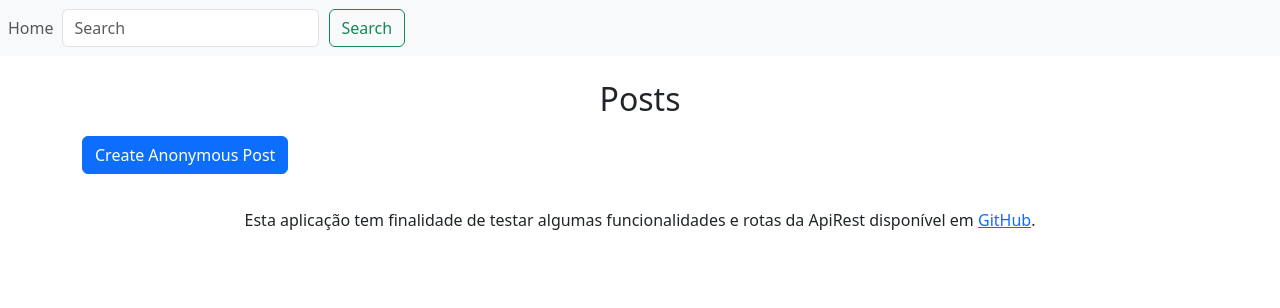
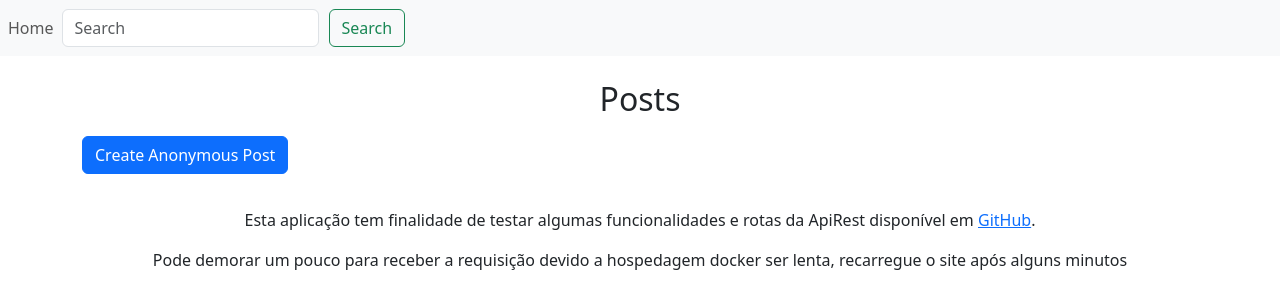
Before and after one commit to gabribn/API-Front, a plain HTML site: page index.html in a window 1280 px wide. Drawn offline with nearby package versions, Linux system fonts and the light colour scheme; no server answers.

Commit message:
Update index.html

```diff
--- a/index.html
+++ b/index.html
@@ -117,6 +117,7 @@
         <p>Esta aplicação tem finalidade de testar algumas funcionalidades e rotas da ApiRest disponível em
             <a href="https://github.com/gabribn/API-Restful" target="_blank">GitHub</a>.
         </p>
+        <p>Pode demorar um pouco para receber a requisição devido a hospedagem docker ser lenta, recarregue o site após alguns minutos</p>
     </footer>
 </body>
 
```
